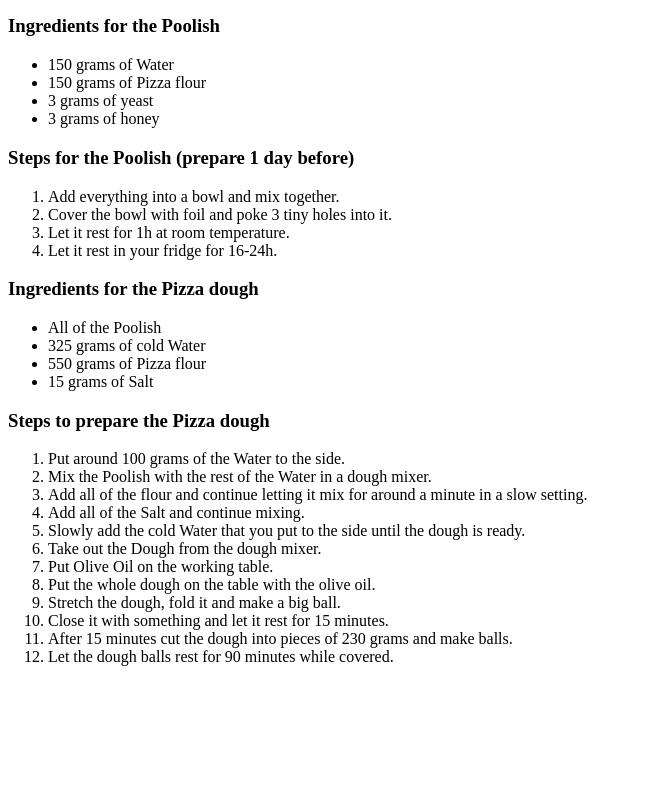
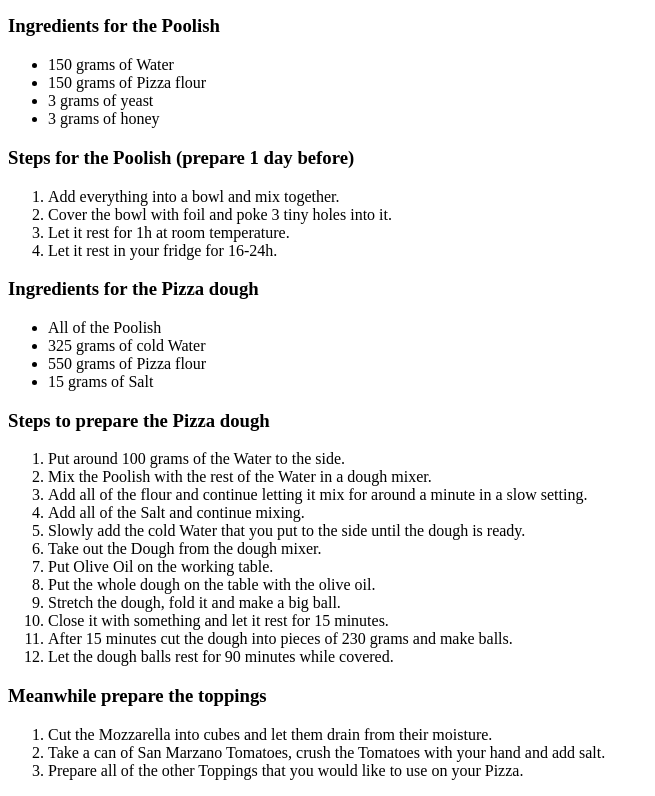
Before and after one commit to Alpo007/odin-recipes, a plain HTML site: page recipes/neapolitan_style_pizza.html in a window 1280 px wide. Shown: the part 640-1436 px from the top of the page, without its empty margins (0-655 px from the left). Before the commit the page ends 1322 px from the top, so only its background shows below. Drawn offline with Linux system fonts and the light colour scheme.

Commit message:
Add section ''prepare the toppings''

```diff
--- a/recipes/neapolitan_style_pizza.html
+++ b/recipes/neapolitan_style_pizza.html
@@ -56,5 +56,12 @@
             <li>Let the dough balls rest for 90 minutes while covered.</li>
         </ol>
 
+        <h3>Meanwhile prepare the toppings</h3>
+        <ol>
+            <li>Cut the Mozzarella into cubes and let them drain from their moisture.</li>
+            <li>Take a can of San Marzano Tomatoes, crush the Tomatoes with your hand and add salt.</li>
+            <li>Prepare all of the other Toppings that you would like to use on your Pizza.</li>
+        </ol>
+
     </body>
 </html>
```
